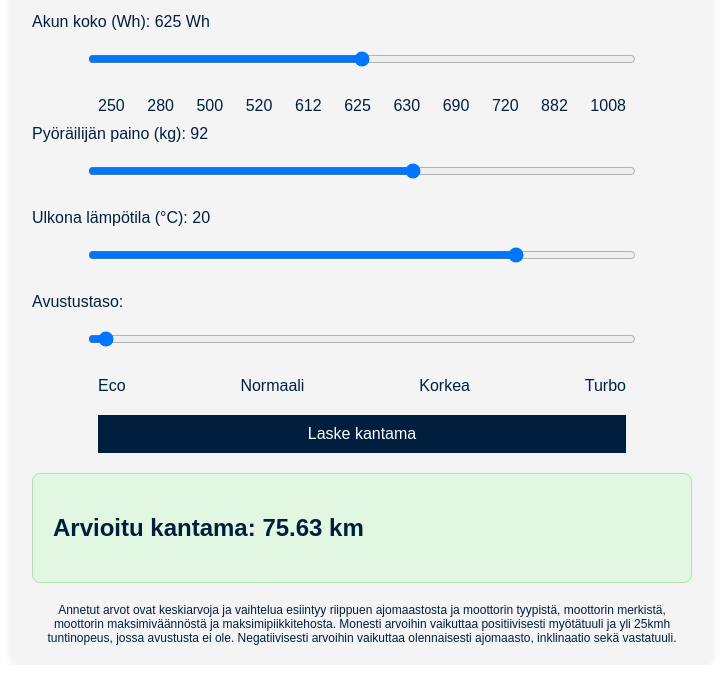
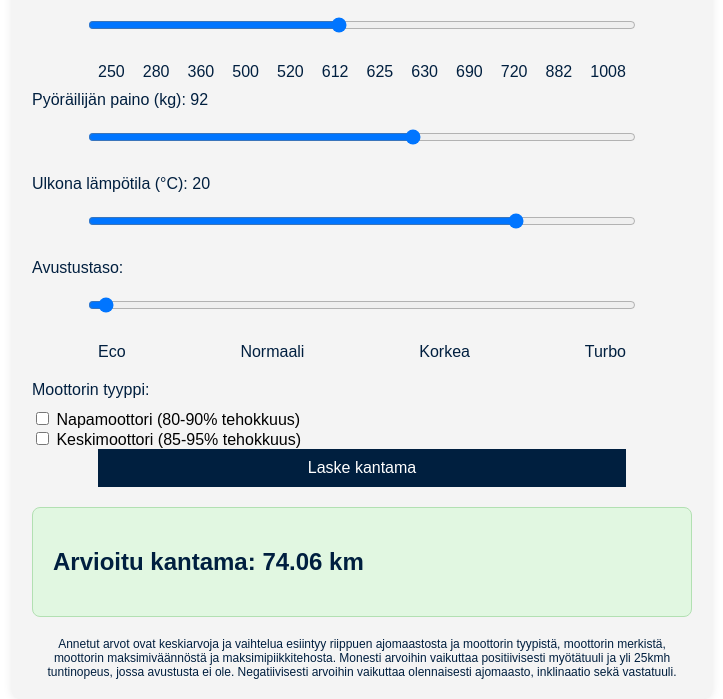
Before and after one commit to VilleTurkkinen/rangelaskuri, a plain HTML site: page index.html in a window 1280 px wide. Both pictures are taken after a click on the button "Laske kantama". Shown: the part 237-936 px from the top of the page, without its empty margins (278-1001 px from the left). Before the commit the page ends 902 px from the top, so only its background shows below. Drawn offline with Linux system fonts and the light colour scheme.

Commit message:
Update index.html

```diff
--- a/index.html
+++ b/index.html
@@ -99,10 +99,11 @@
         </header>
 
         <label for="battery">Akun koko (Wh): <span id="batteryValue">625</span> Wh</label>
-        <input type="range" id="battery" class="slider" min="0" max="10" value="5" step="1" list="tickmarks">
+        <input type="range" id="battery" class="slider" min="0" max="11" value="5" step="1" list="tickmarks">
         <div class="battery-labels">
             <span>250</span>
             <span>280</span>
+            <span>360</span>
             <span>500</span>
             <span>520</span> <!-- Changed from 525Wh to 520Wh -->
             <span>612</span>
@@ -129,6 +130,10 @@
             <span>Turbo</span>
         </div>
 
+        <label for="motorType">Moottorin tyyppi:</label>
+        <input type="checkbox" id="directDrive" name="motorType" value="directDrive"> Napamoottori (80-90% tehokkuus)<br>
+        <input type="checkbox" id="midDrive" name="motorType" value="midDrive"> Keskimoottori (85-95% tehokkuus)<br>
+
         <button onclick="calculateRange()">Laske kantama</button>
 
         <div id="result" class="result">
@@ -141,7 +146,7 @@
     </div>
 
     <script>
-        const batteryValues = [250, 280, 500, 520, 612, 625, 630, 690, 720, 882, 1008];
+        const batteryValues = [250, 280, 360, 500, 520, 612, 625, 630, 690, 720, 882, 1008];
         const batterySlider = document.getElementById('battery');
         const batteryValueDisplay = document.getElementById('batteryValue');
 
@@ -163,6 +168,8 @@
             const riderWeight = parseFloat(document.getElementById('riderWeight').value);
             const temperature = parseFloat(document.getElementById('temperature').value);
             const assistance = parseFloat(document.getElementById('assistance').value);
+            const isDirectDrive = document.getElementById('directDrive').checked;
+            const isMidDrive = document.getElementById('midDrive').checked;
 
             // Constants
             const batteryVoltage = 36; // Assuming a common 36V battery
@@ -181,6 +188,14 @@
                 }
             };
 
+            // Assistance level effects
+            const assistanceEffects = {
+                1: 1.0, // 100%
+                2: 0.7576, // 75.76%
+                3: 0.5455, // 54.55%
+                4: 0.5152 // 51.52%
+            };
+
             // Select the appropriate consumption based on the rider weight and assistance level
             let avgConsumption;
             if (riderWeight <= 50 && assistance === 1) {
@@ -192,14 +207,25 @@
                 avgConsumption = (assistance === 1) ? 0.136 : 0.393;
             }
 
+            // Motor efficiency effect
+            let motorEfficiencyEffect = 1;
+            if (isDirectDrive) {
+                motorEfficiencyEffect = 0.85; // Midpoint of 80-90% efficiency
+            } else if (isMidDrive) {
+                motorEfficiencyEffect = 0.90; // Midpoint of 85-95% efficiency
+            }
+
             // Calculate battery capacity in Ah
             const batteryAh = batteryWh / batteryVoltage;
 
             // Calculate effective battery capacity in Ah based on given percentage
-            const effectiveBatteryAh = batteryAh * baselineBatteryCapacity;
+            const effectiveBatteryAh = batteryAh * baselineBatteryCapacity * motorEfficiencyEffect;
 
             // Calculate base range (km) without adjustments
             const baseRange = effectiveBatteryAh / avgConsumption;
+
+            // Apply assistance level effect
+            const adjustedRange = baseRange * assistanceEffects[assistance];
 
             // Rider weight effect (assuming linear decrease by weight)
             const riderWeightEffect = 1 - ((riderWeight - 50) / 70) * 0.2;
@@ -217,7 +243,7 @@
             }
 
             // Calculate final range
-            const finalRange = baseRange * riderWeightEffect * temperatureEffect;
+            const finalRange = adjustedRange * riderWeightEffect * temperatureEffect;
 
             // Display result
             document.getElementById('rangeValue').textContent = finalRange.toFixed(2);
```
